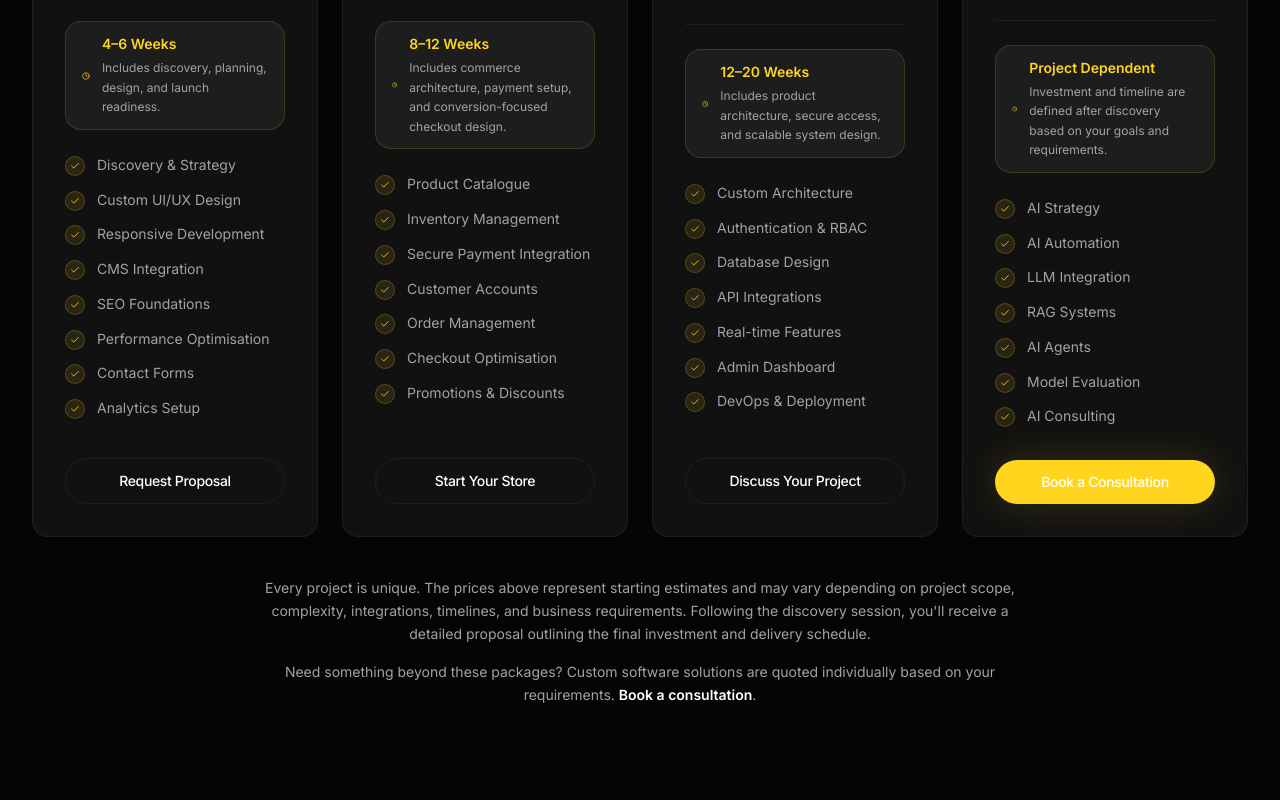
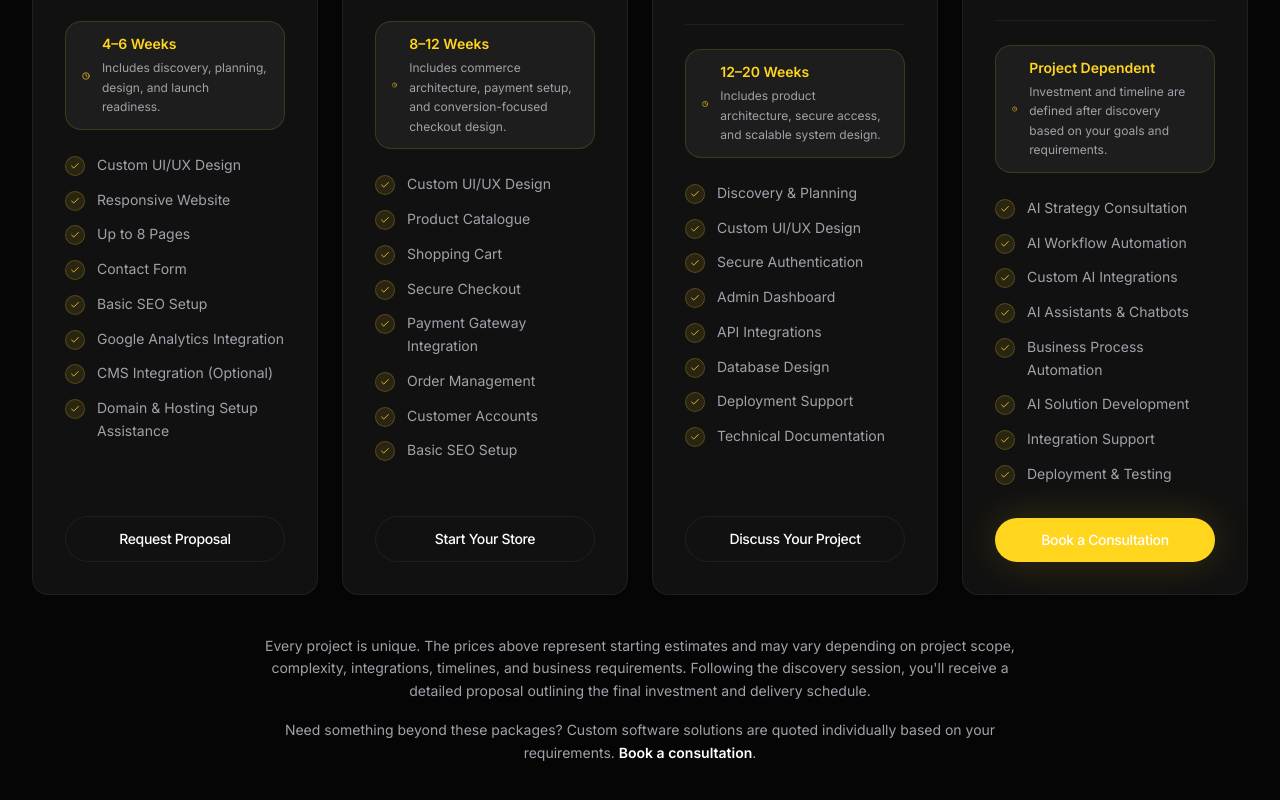
Before and after one commit to antoniodemax/antony, a React (Vite) app: page / in a window 1280 px wide. Shown: the part 4061-4861 px from the top of the page. Built offline with nearby package versions, Linux system fonts and the light colour scheme.

Commit message:
updated the rpicing cards with new feature lists

```diff
--- a/src/data/services.ts
+++ b/src/data/services.ts
@@ -23,14 +23,14 @@ export const services: Service[] = [
     pricingType: 'starting',
     buttonLabel: 'Request Proposal',
     features: [
-      'Discovery & Strategy',
       'Custom UI/UX Design',
-      'Responsive Development',
-      'CMS Integration',
-      'SEO Foundations',
-      'Performance Optimisation',
-      'Contact Forms',
-      'Analytics Setup',
+      'Responsive Website',
+      'Up to 8 Pages',
+      'Contact Form',
+      'Basic SEO Setup',
+      'Google Analytics Integration',
+      'CMS Integration (Optional)',
+      'Domain & Hosting Setup Assistance',
     ],
     timeline: '4–6 Weeks',
     timelineNote: 'Includes discovery, planning, design, and launch readiness.',
@@ -45,13 +45,14 @@ export const services: Service[] = [
     pricingType: 'starting',
     buttonLabel: 'Start Your Store',
     features: [
+      'Custom UI/UX Design',
       'Product Catalogue',
-      'Inventory Management',
-      'Secure Payment Integration',
+      'Shopping Cart',
+      'Secure Checkout',
+      'Payment Gateway Integration',
+      'Order Management',
       'Customer Accounts',
-      'Order Management',
-      'Checkout Optimisation',
-      'Promotions & Discounts',
+      'Basic SEO Setup',
     ],
     timeline: '8–12 Weeks',
     timelineNote: 'Includes commerce architecture, payment setup, and conversion-focused checkout design.',
@@ -66,13 +67,14 @@ export const services: Service[] = [
     pricingType: 'starting',
     buttonLabel: 'Discuss Your Project',
     features: [
-      'Custom Architecture',
-      'Authentication & RBAC',
+      'Discovery & Planning',
+      'Custom UI/UX Design',
+      'Secure Authentication',
+      'Admin Dashboard',
+      'API Integrations',
       'Database Design',
-      'API Integrations',
-      'Real-time Features',
-      'Admin Dashboard',
-      'DevOps & Deployment',
+      'Deployment Support',
+      'Technical Documentation',
     ],
     timeline: '12–20 Weeks',
     timelineNote: 'Includes product architecture, secure access, and scalable system design.',
@@ -86,13 +88,14 @@ export const services: Service[] = [
     pricingType: 'custom',
     buttonLabel: 'Book a Consultation',
     features: [
-      'AI Strategy',
-      'AI Automation',
-      'LLM Integration',
-      'RAG Systems',
-      'AI Agents',
-      'Model Evaluation',
-      'AI Consulting',
+      'AI Strategy Consultation',
+      'AI Workflow Automation',
+      'Custom AI Integrations',
+      'AI Assistants & Chatbots',
+      'Business Process Automation',
+      'AI Solution Development',
+      'Integration Support',
+      'Deployment & Testing',
     ],
     timeline: 'Project Dependent',
     timelineNote: 'Investment and timeline are defined after discovery based on your goals and requirements.',
```
